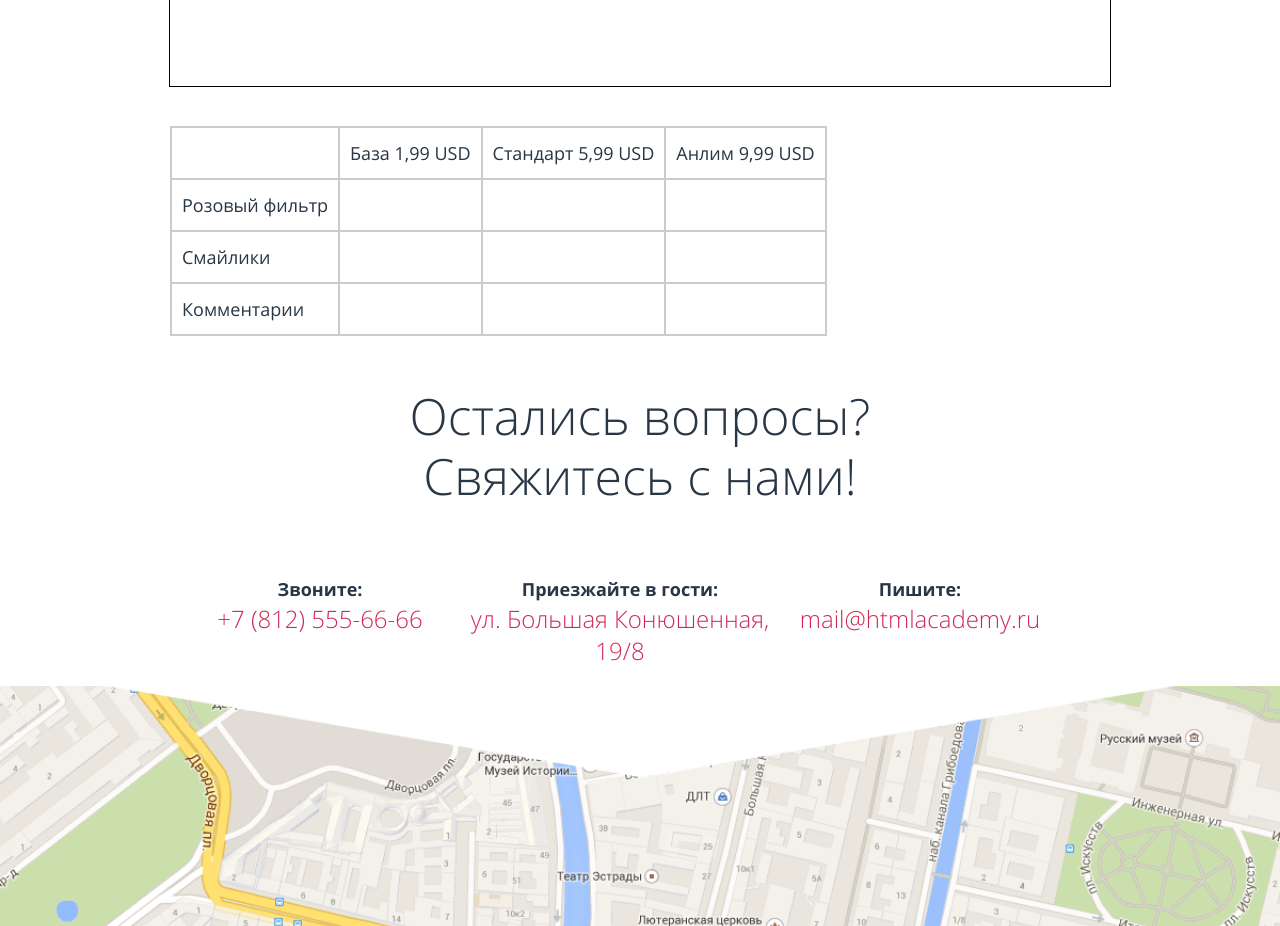
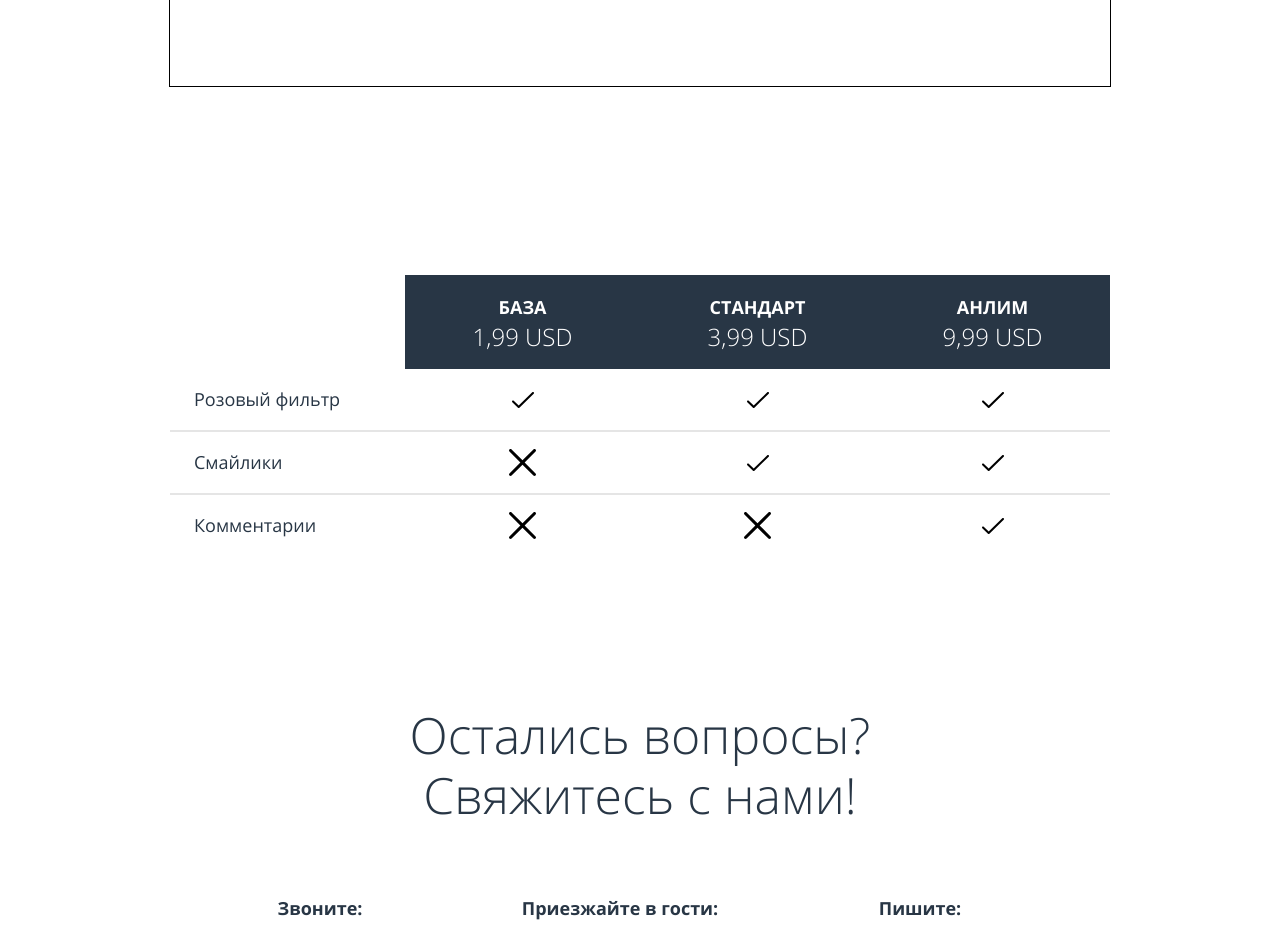
Before and after one commit to 136667runi/101103-pink, a website: page index.html in a window 1280 px wide. Shown: the part 2160-3086 px from the top of the page. Drawn offline with nearby package versions, Linux system fonts and the light colour scheme; files that its build step writes are made by us from their sources.

Commit message:
верстка блока таблицы в index.html

```diff
--- a/index.html
+++ b/index.html
@@ -108,72 +108,45 @@
       </div>
     </section>
     <section class="price slider">
-      <!-- <input class="slider__input" type="radio" name="price" id="price-btn-1">
+      <input class="slider__input" type="radio" name="price" id="price-btn-1">
       <input class="slider__input" type="radio" name="price" id="price-btn-2" checked>
       <input class="slider__input" type="radio" name="price" id="price-btn-3">
       <div class="price__toggles slider__toggles">
         <label class="slider__toggle" for="price-btn-1"></label>
         <label class="slider__toggle" for="price-btn-2"></label>
         <label class="slider__toggle" for="price-btn-3"></label>
-      </div> -->
-      <!-- <div class="price__slides">
+      </div>
+      <div class="price__slides">
         <div class="price__slide">
+          <div class="price__slide-text">Розовый фильтр</div>
+          <div class="price__slide-text">Смайлики</div>
+          <div class="price__slide-text">Комментарии</div>
+        </div>
+        <div class="price__slide">
+          <h3 class="price__slide-title">База
+            <span class="price__slide-price">1,99 USD</span>
+          </h3>
+          <div class="price__slide-text price__slide-text--include  price__slide-text--hidden">Розовый фильтр</div>
+          <div class="price__slide-text price__slide-text--not-include  price__slide-text--hidden">Смайлики</div>
+          <div class="price__slide-text price__slide-text--not-include  price__slide-text--hidden">Комментарии</div>
+        </div>
+        <div class="price__slide  price__slide--hit">
           <h3 class="price__slide-title">Стандарт
             <span class="price__slide-price">3,99 USD</span>
           </h3>
-          <p class="price__slide-text price__slide-text--include">Розовый фильтр</p>
-          <p class="price__slide-text price__slide-text--include">Смайлики</p>
-          <p class="price__slide-text price__slide-text--not-include">Комментарии</p>
+          <div class="price__slide-text price__slide-text--include  price__slide-text--hidden">Розовый фильтр</div>
+          <div class="price__slide-text price__slide-text--include  price__slide-text--hidden">Смайлики</div>
+          <div class="price__slide-text price__slide-text--not-include  price__slide-text--hidden">Комментарии</div>
         </div>
         <div class="price__slide">
-          <h3 class="price__slide-title">Стандарт2
-            <span class="price__slide-price">3,99 USD</span>
+          <h3 class="price__slide-title">Анлим
+            <span class="price__slide-price">9,99 USD</span>
           </h3>
-          <p class="price__slide-text price__slide-text--include">Розовый фильтр</p>
-          <p class="price__slide-text price__slide-text--include">Смайлики</p>
-          <p class="price__slide-text price__slide-text--not-include">Комментарии</p>
+          <div class="price__slide-text price__slide-text--include  price__slide-text--hidden">Розовый фильтр</div>
+          <div class="price__slide-text price__slide-text--include  price__slide-text--hidden">Смайлики</div>
+          <div class="price__slide-text price__slide-text--include  price__slide-text--hidden">Комментарии</div>
         </div>
-        <div class="price__slide">
-          <h3 class="price__slide-title">Стандарт3
-            <span class="price__slide-price">3,99 USD</span>
-          </h3>
-          <p class="price__slide-text price__slide-text--include">Розовый фильтр</p>
-          <p class="price__slide-text price__slide-text--include">Смайлики</p>
-          <p class="price__slide-text price__slide-text--not-include">Комментарии</p>
-        </div>
-      </div> -->
-      <table class="price__table">
-        <tr>
-          <td class="price__table-col-1"></td>
-          <td class="price__table-col-2">База
-            <span>1,99 USD</span>
-          </td>
-          <td class="price__table-col-3">Стандарт
-            <span>5,99 USD</span>
-          </td>
-          <td class="price__table-col-4">Анлим
-            <span>9,99 USD</span>
-          </td>
-        </tr>
-        <tr>
-          <td class="price__table-col-1">Розовый фильтр</td>
-          <td class="price__table-col-2"></td>
-          <td class="price__table-col-3"></td>
-          <td class="price__table-col-1"></td>
-        </tr>
-        <tr>
-          <td class="price__table-col-1">Смайлики</td>
-          <td class="price__table-col-2"></td>
-          <td class="price__table-col-3"></td>
-          <td class="price__table-col-4"></td>
-        </tr>
-        <tr>
-          <td class="price__table-col-1">Комментарии</td>
-          <td class="price__table-col-2"></td>
-          <td class="price__table-col-3"></td>
-          <td class="price__table-col-4"></td>
-        </tr>
-      </table>
+      </div>
     </section>
     <section class="contact-us">
       <div class="contact-us__contacts">
--- a/less/blocks/price.less
+++ b/less/blocks/price.less
@@ -1,14 +1,114 @@
-.price__table {
+.price {
+  position: relative;
+  padding-top: 124px;
+  padding-bottom: 99px;
+}
+
+.price__toggles {
+  position: absolute;
+  bottom: 50px;
+  left: 50%;
+  transform: translateX(-50%);
+}
+
+.price__slides {
   .container();
-  border-collapse: collapse;
+  padding: 25px 20px 0;
+  display: flex;
+  flex-direction: column;
+}
+
+.price__slide:first-of-type {
+  display: none;
+}
+
+.price__slide {
+  width: 320px;
+  border: 2px solid #e5e5e5;
+}
+
+.price__slide-title {
+  padding-top: 17px;
+  padding-bottom: 17px;
+  margin: 0;
+  color: white;
+  font-size: @body-font-size;
+  text-transform: uppercase;
+  text-align: center;
+  background-color: #283645;
+}
+
+.price__slide-price {
   display: block;
+  font-size: 24px;
+  font-weight: 300;
+}
 
-  tr {
-    width: 100%;
+.price__slide-text {
+  padding-left: 24px;
+  font-size: 14px;
+  font-weight: 400;
+  line-height: 61px;
+  color: #283645;
+  text-transform: uppercase;
+  border-bottom: 2px solid #e5e5e5;
+
+  &:last-of-type {
+    border-bottom: none;
   }
 
-  td {
-        padding: 10px;
-        border: 2px solid #ccc;
+  &--include {
+    background: url("../img/icon-yes.svg") no-repeat 90% 50%;
+  }
+
+  &--not-include {
+    background: url("../img/icon-no.svg") no-repeat 90% 50%;
+  }
+}
+
+@media @tablet-widths {
+  .slider__toggles {
+    display: none;
+  }
+
+  .price__slides {
+    flex-direction: row;
+  }
+  .price__slide:first-of-type {
+    display: flex;
+    flex-direction: column;
+    justify-content: flex-end;
+  }
+  .price__slide {
+    width: 156px;
+    box-sizing: border-box;
+    border: none;
+  }
+  .price__slide-text {
+    font-size: 14px;
+    font-weight: 400;
+    text-transform: none;
+    line-height: 49px;
+
+    &--hidden {
+      text-indent: 100%;
+      white-space: nowrap;
+      overflow: hidden;
     }
+    &--include,
+    &--not-include {
+      background-position: 50% 50%;
+    }
+  }
 }
+
+@media @desktop-widths {
+  .price__slide {
+    width: 238px;
+  }
+
+  .price__slide-text {
+    font-size: @body-font-size;
+    line-height: 61px;
+  }
+}
--- a/less/blocks/slider.less
+++ b/less/blocks/slider.less
@@ -17,3 +17,8 @@
   background-color: white;
   border: 3px solid #283645;
 }
+
+#price-btn-2 ~ .slider__toggles .slider__toggle[for="price-btn-2"] {
+  background-color: white;
+  border: 3px solid #283645;
+}
```
